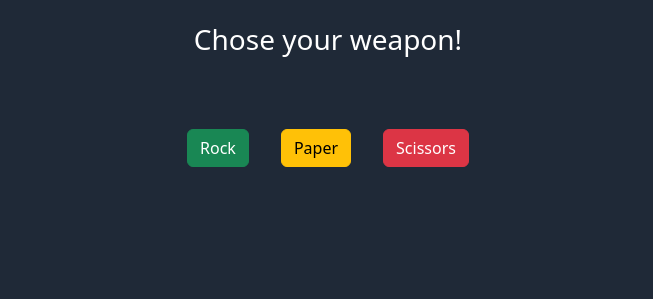
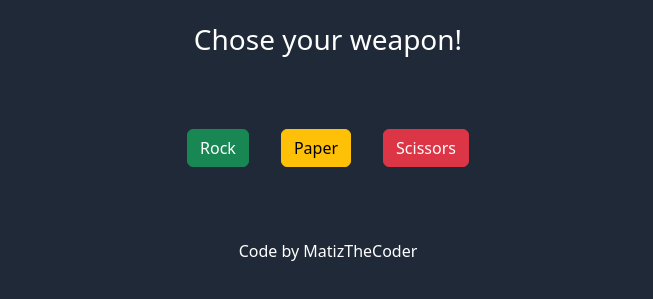
Before and after one commit to MatizTheCoder/rockpaperscissors, a plain HTML site: page index.html in a window 1280 px wide. Shown: the part 121-420 px from the top of the page, without its empty margins (312-965 px from the left). Drawn offline with nearby package versions, Linux system fonts and the light colour scheme.

Commit message:
footer added

```diff
--- a/index.html
+++ b/index.html
@@ -29,6 +29,10 @@
 
     <div class="d-flex justify-content-center" id="result"></div>
 
+
+    <div class="d-flex justify-content-center mt-5">
+        Code by MatizTheCoder
+    </div>
     <script src="app.js"></script>
 </body>
 
```
